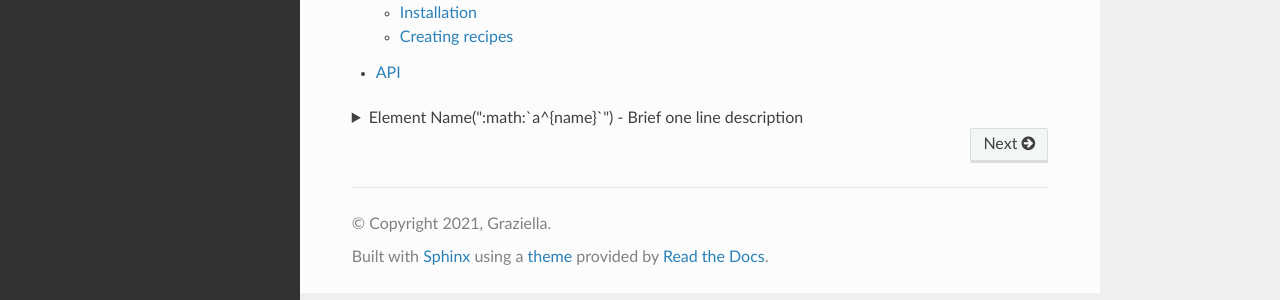
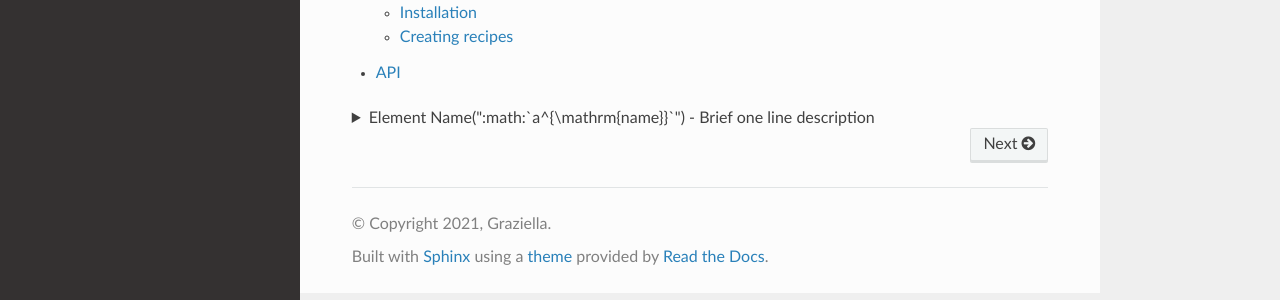
Before and after one commit to HaomiaoLuoLlanio/doc_beginning, a Sphinx documentation site: the page built from docs/source/index.rst, in a window 1280 px wide. Shown: the part 496-796 px from the top of the page. Built offline with Sphinx 7.4.7 and the Read the Docs theme 2.0.0, drawn with Linux system fonts in a browser that asks for light colours.

Commit message:
Update index.rst

```diff
--- a/docs/source/index.rst
+++ b/docs/source/index.rst
@@ -24,7 +24,7 @@ Contents
 .. raw:: html
 
    <details>
-     <summary>Element Name(":math:`a^{name}`") - Brief one line description</summary>
+     <summary>Element Name(":math:`a^{\mathrm{name}}`") - Brief one line description</summary>
      <p>Element name: expression<br>
      Details:<br>
      Examples:<br>
```
